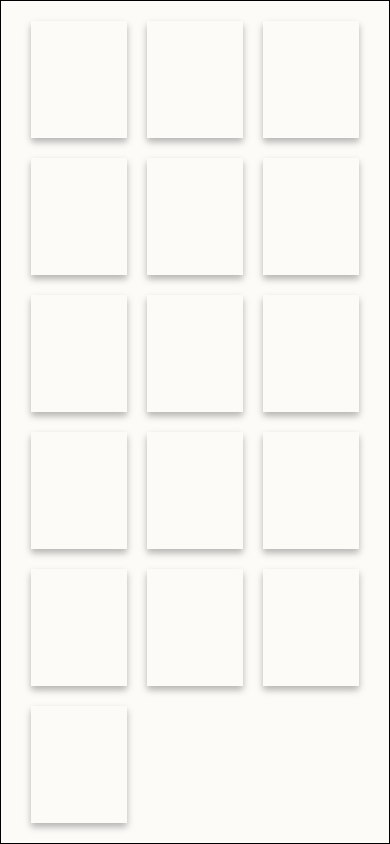
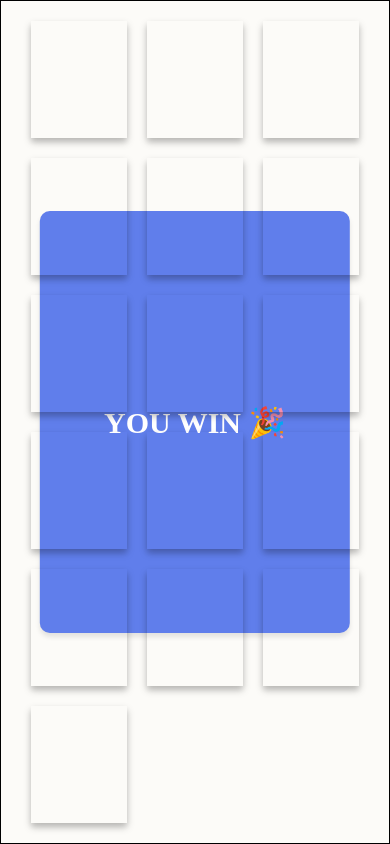
Before and after one commit to poojas10/memory-game, a plain HTML site: page index.html in a window 390 px wide. Drawn offline with nearby package versions, Linux system fonts and the light colour scheme.

Commit message:
winner-heading

```diff
--- a/style.css
+++ b/style.css
@@ -70,7 +70,7 @@ body{
     left: 50%;
     top: 50%;
     transform: translate(-50%,-50%);
-    display: none;
+    /* display: none; */
   }
   .winner-modal h1{
     font-size: 4rem;
@@ -88,4 +88,7 @@ body{
       width: 80%;
       padding: 2rem 1rem;
     }
+    .winner-modal h1{
+      font-size: 3rem;
+    }
   }
```
